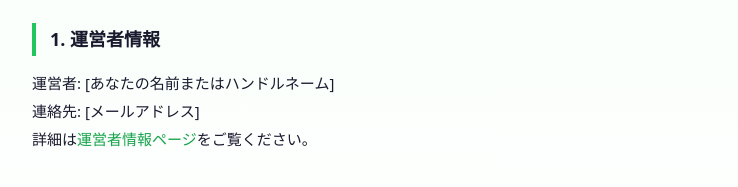
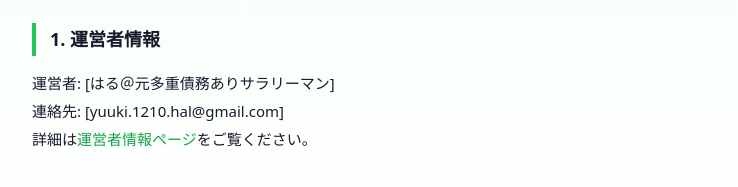
Before and after one commit to debtlens-jp/debtlens, a plain HTML site: page privacy.html in a window 1280 px wide. Shown: the part 290-477 px from the top of the page, without its empty margins (268-1006 px from the left). Drawn offline with Linux system fonts and the light colour scheme.

Commit message:
Update privacy.html

```diff
--- a/privacy.html
+++ b/privacy.html
@@ -30,8 +30,8 @@
 <p>DebtLens（以下「当サイト」）は、ユーザーのプライバシーを尊重し、個人情報の保護に努めます。本プライバシーポリシーは、当サイトにおける情報の取り扱いについて説明するものです。</p>
 
 <h2>1. 運営者情報</h2>
-<p>運営者: [あなたの名前またはハンドルネーム]<br>
-連絡先: [メールアドレス]<br>
+<p>運営者: [はる＠元多重債務ありサラリーマン]<br>
+連絡先: [yuuki.1210.hal@gmail.com]<br>
 詳細は<a href="about.html">運営者情報ページ</a>をご覧ください。</p>
 
 <h2>2. 収集する情報</h2>
```
